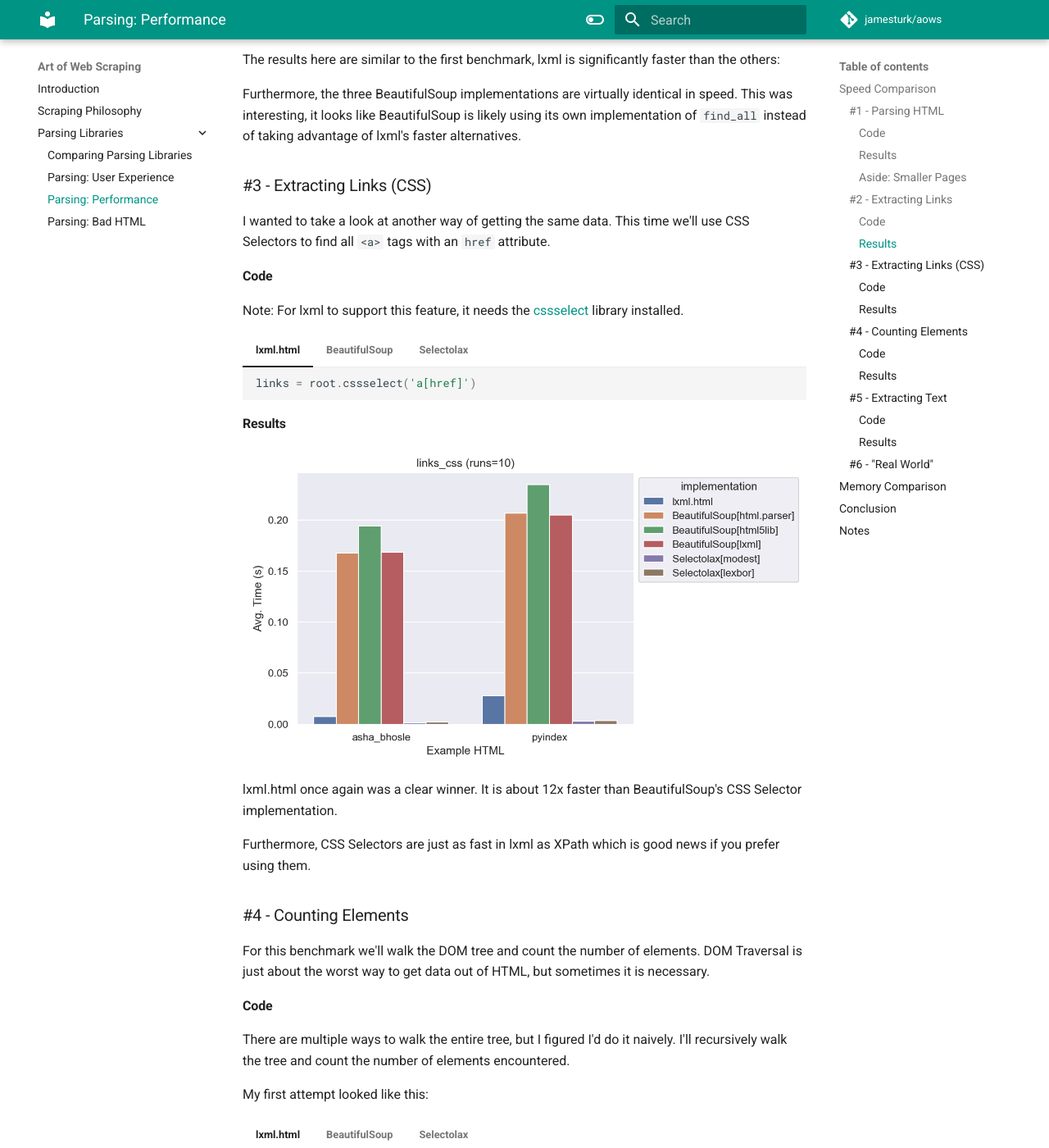
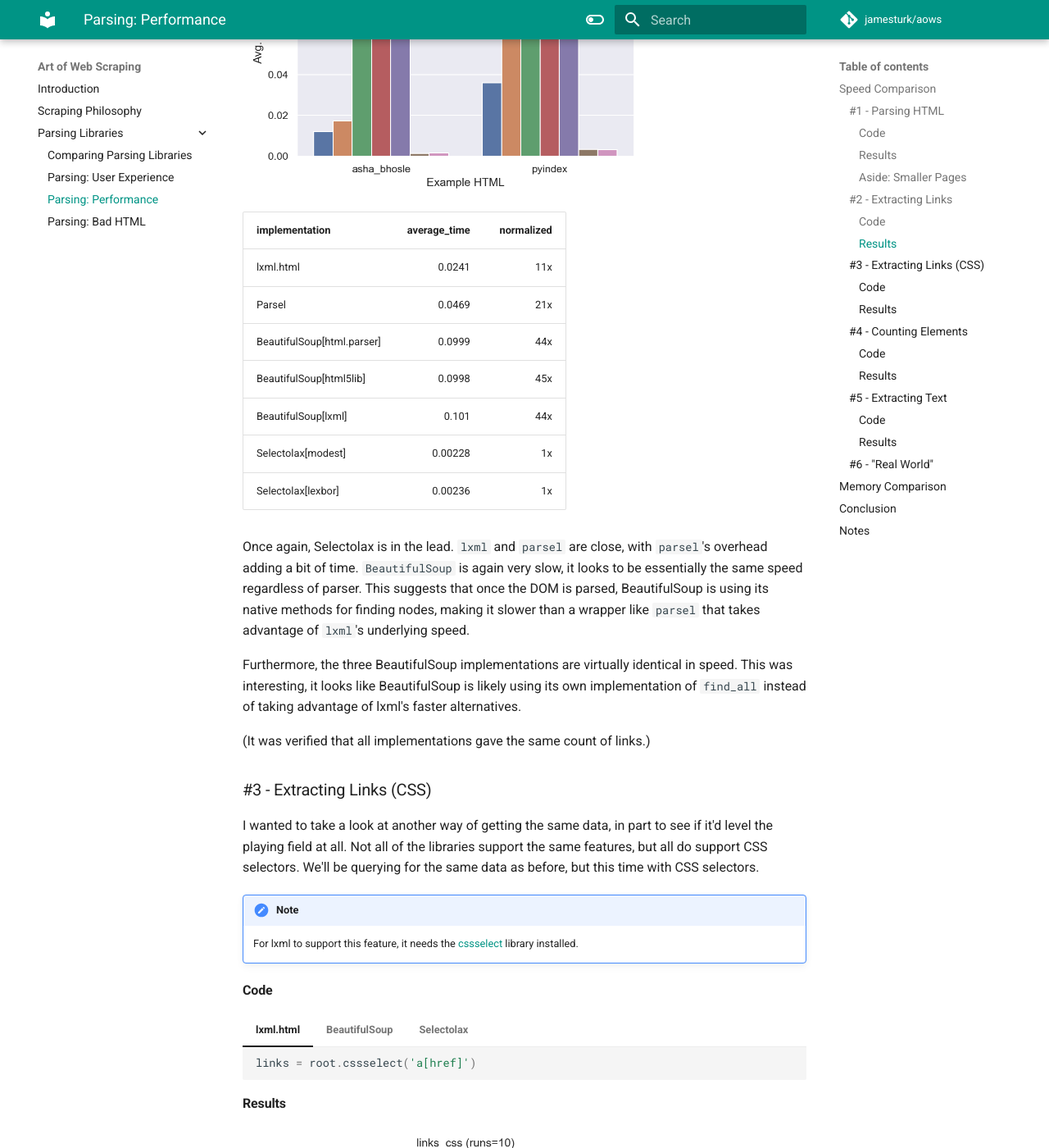
Before and after one commit to jamesturk/aows, an MkDocs documentation site: the page built from docs/parsing/performance.md, in a window 1280 px wide and 1400 px high, scrolled down 2775 px. Shown: the whole window at 82% size. Built offline with MkDocs 1.6.1 and Material for MkDocs 9.7.7, drawn with Linux system fonts in a browser that asks for light colours; comment, search, counter and statistics services are not loaded; some of the changed text lies outside the part shown.

Commit message:
lots of improvments to parsing.performance

````diff
--- a/docs/parsing/performance.md
+++ b/docs/parsing/performance.md
@@ -34,16 +34,19 @@ The initial parse of the HTML is likely the most expensive part of the scraping
 
 ![load_dom](/img/load_dom.png)
 
-As you can see looking at this final graph, lxml is significantly faster than the others.  Even when BeautifulSoup is using lxml as the parser, it is about 10x slower than using lxml directly. html5lib is about **20x slower** than lxml on parse_dom.
+| implementation             |   average_time |   normalized |
+|:---------------------------|---------------:|-------------:|
+| lxml.html                  |      0.09 s    |      4x      |
+| Parsel                     |      0.09 s    |      4x      |
+| BeautifulSoup[html.parser] |      1.27 s    |     51x      |
+| BeautifulSoup[html5lib]    |      2.47 s    |     98x      |
+| BeautifulSoup[lxml]        |      0.92 s    |     37x      |
+| Selectolax[modest]         |      0.03 s    |      1x      |
+| Selectolax[lexbor]         |      0.02 s    |      1x      |
 
-Relative Speeds:
-
-| Parser | Speed |
-| --- | --- |
-| lxml | 1.0 |
-| BeautifulSoup (lxml) | 7x |
-| BeautifulSoup (html.parser) | 9x |
-| BeautifulSoup (html5lib) | 20x |
+Selectolax is the winner here, both engines performed about 4x faster than lxml.html.
+Parsel, as expected, was about the same speed as lxml.html since it is a thin wrapper around it.
+BeautifulSoup was much slower, even when using lxml as the parser, it was about 10x slower than lxml.html alone. `html5lib` was about 20x slower than lxml.html, and nearly 100x slower than Selectolax.
 
 #### Aside: Smaller Pages
 
@@ -57,7 +60,7 @@ Parsing this page is so much faster than the larger more complex pages used for
 
 ### #2 - Extracting Links
 
-This benchmark uses each library to find all `<a>` tags with an `href` attribute.  This is a common task for scrapers.
+This benchmark uses each library to find all `<a>` tags with an `href` attribute.  This is a common task for scrapers and given the number of links on the two test pages, should be a good test of the libraries capabilities. The libraries have different ways of doing this, so I used the most natural way for each library based on their documentation.
 
 #### Code
 
@@ -84,17 +87,30 @@ This benchmark uses each library to find all `<a>` tags with an `href` attribute
 
 ![links_natural](/img/links_natural.png)
 
-The results here are similar to the first benchmark, lxml is significantly faster than the others:
+| implementation             |   average_time |   normalized |
+|:---------------------------|---------------:|-------------:|
+| lxml.html                  |     0.0241     |     11x      |
+| Parsel                     |     0.0469     |     21x      |
+| BeautifulSoup[html.parser] |     0.0999     |     44x      |
+| BeautifulSoup[html5lib]    |     0.0998     |     45x      |
+| BeautifulSoup[lxml]        |     0.101      |     44x      |
+| Selectolax[modest]         |     0.00228    |      1x      |
+| Selectolax[lexbor]         |     0.00236    |      1x      |
+
+Once again, Selectolax is in the lead. `lxml` and `parsel` are close, with `parsel`'s overhead adding a bit of time. `BeautifulSoup` is again very slow, it looks to be essentially the same speed regardless of parser. This suggests that once the DOM is parsed, BeautifulSoup is using its native methods for finding nodes, making it slower than a wrapper like `parsel` that takes advantage of `lxml`'s underlying speed.
 
 Furthermore, the three BeautifulSoup implementations are virtually identical in speed. This was interesting, it looks like BeautifulSoup is likely using its own implementation of `find_all` instead of taking advantage of lxml's faster alternatives.
 
+(It was verified that all implementations gave the same count of links.)
+
 ### #3 - Extracting Links (CSS)
 
-I wanted to take a look at another way of getting the same data. This time we'll use CSS Selectors to find all `<a>` tags with an `href` attribute.
+I wanted to take a look at another way of getting the same data, in part to see if it'd level the playing field at all. Not all of the libraries support the same features, but all do support CSS selectors. We'll be querying for the same data as before, but this time with CSS selectors.
+
+!!! note
+    For lxml to support this feature, it needs the [cssselect](https://pypi.org/project/cssselect/) library installed.
 
 #### Code
-
-Note: For lxml to support this feature, it needs the [cssselect](https://pypi.org/project/cssselect/) library installed.
 
 === "lxml.html"
 
@@ -116,77 +132,61 @@ Note: For lxml to support this feature, it needs the [cssselect](https://pypi.or
 
 ![links_css](/img/links_css.png)
 
-lxml.html once again was a clear winner.  It is about 12x faster than BeautifulSoup's CSS Selector implementation.
+| implementation             |   average_time |   normalized |
+|:---------------------------|---------------:|-------------:|
+| lxml.html                  |     0.0176     |      8x  |
+| Parsel                     |     0.0397     |     19x  |
+| BeautifulSoup[html.parser] |     0.181      |     86x  |
+| BeautifulSoup[html5lib]    |     0.207      |     99x  |
+| BeautifulSoup[lxml]        |     0.183      |     88x  |
+| Selectolax[modest]         |     0.00210    |      1x  |
+| Selectolax[lexbor]         |     0.00233    |      1x  |
 
-Furthermore, CSS Selectors are just as fast in lxml as XPath which is good news if you prefer using them.
+These results didn't change much, the main difference is that `BeautifulSoup` got about twice as slow.
+
+This did show that CSS Selectors are just as fast in lxml as XPath which is good news if you prefer using them.
+
+(It was verified that all implementations gave the same count of links.)
 
 ### #4 - Counting Elements
 
 For this benchmark we'll walk the DOM tree and count the number of elements.  DOM Traversal is just about the worst way to get data out of HTML, but sometimes it is necessary.
 
+!!! warning
+    `parsel` doesn't support direct DOM traversal.  It is possible to get child elements using XPath or CSS selectors, but it is drastically slower
+    and didn't feel like a fair comparison since it isn't an intended use case.
+
+    It is also possible to use `parsel` to get the underlying `lxml` object and use that to traverse the DOM. If you are using `parsel`
+    and need to do DOM traversal, this is the recommended approach.
+
 #### Code
-
-There are multiple ways to walk the entire tree, but I figured I'd do it naively.  I'll recursively walk the tree and count the number of elements encountered.
 
 My first attempt looked like this:
 
 === "lxml.html"
 
     ```python
-      elements = []
-      def count(element):
-          elements.append(element)
-          for child in element.getchildren():
-              count(child)
-      count(root)
+    all_elements = [e for e in root.iter()]
     ```
 === "BeautifulSoup"
 
     ```python
-      elements = []
-      def count(element):
-          # beautiful soup includes text nodes
-          # which we need to filter out
-          if isinstance(element, bs4.Tag):
-            elements.append(element)
-            for child in element.children:
-                count(child)
-      count(root)
+    # BeautifulSoup includes text nodes, which need to be excluded
+    all_elements = [e for e in root.recursiveChildGenerator() if isinstance(e, Tag)]
     ```
 === "Selectolax"
 
     ```python
-      elements = []
-      def count(element):
-          elements.append(element.tag)
-          for child in element.iter():
-              count(child)
-      count(root)
+    all_elements = [e for e in root.iter()]
     ```
 
+=== "Parsel"
 
-But when comparing the results to make sure the implementations were equivalent, I saw this:
-
-| example     |   BeautifulSoup[html.parser] |   BeautifulSoup[html5lib] |   BeautifulSoup[lxml] |   lxml.html |
-|:------------|-----------------------------:|--------------------------:|----------------------:|------------:|
-| asha_bhosle |                       97,786 |                    97,783 |                97,785 |      38,458 |
-| pyindex     |                       87,949 |                    87,973 |                87,947 |      34,944 |
-
-This was no good, lxml found less than half the number of elements that BeautifulSoup did.  Furthermore, BeautifulSoup wasn't consistent between parsers.
-
-After taking a look at a parsed tree, I realized that BeautifulSoup's `.children` returns text nodes. For parity, I altered the code to check if the element was an HTML tag, and if it wasn't, it would skip it.
-
-BeautifulSoup (revised):
-
-```python
-  elements = []
-  def count(element):
-      if isinstance(element, bs4.Tag):
-        elements.append(element)
-        for child in element.children:
-            count(child)
-  count(root)
-```
+    ```python
+    # Parsel doesn't support DOM traversal, but here's an
+    # example of how to get the underlying lxml object
+    all_elements = [e for e in root.root.iter()]
+    ```
 
 With this, the counts lined up much better:
 
@@ -195,14 +195,22 @@ With this, the counts lined up much better:
 | asha_bhosle |                       38,454 |                    38,454 |                38,454 |      38,453 |
 | pyindex     |                       34,945 |                    34,973 |                34,945 |      34,944 |
 
-
 There are still small differences, especially with html5lib.  We'll explore what kinds of differences exist when we look at the flexibility of the parsers.
 
 #### Results
 
 ![](/img/count_elements.png)
 
-Wow! BeautifulSoup wins, it is about 30% faster to do this traversal with BeautifulSoup. The difference here is of course much smaller, but I'd assumed we wouldn't see BeautifulSoup win any of these benchmarks by this point.
+| implementation             |   average_time |   normalized |
+|:---------------------------|---------------:|-------------:|
+| lxml.html                  |      0.0281    |      1.33x   |
+| BeautifulSoup[html.parser] |      0.0229    |      1.08x   |
+| BeautifulSoup[html5lib]    |      0.0248    |      1.17x   |
+| BeautifulSoup[lxml]        |      0.0221    |      1.04x   |
+| Selectolax[modest]         |      0.0212    |      1.00x   |
+| Selectolax[lexbor]         |      0.0239    |      1.13x   |
+
+The variance here is quite low.  All need to do roughly the same work, traversing an already-built tree of HTML nodes. `lxml.html` is actually the slowest here, but it seems unlikely node-traversal will be a bottleneck in any case.
 
 ### #5 - Extracting Text
 
@@ -238,18 +246,31 @@ For this benchmark in particular, we'll extract text from each of the `<ul>` tag
 
 ![](/img/extract_text.png)
 
-lxml.html averaged 7x faster.
+| implementation             |   average_time |   normalized |
+|:---------------------------|---------------:|-------------:|
+| lxml.html                  |     0.00938    |      1x      |
+| BeautifulSoup[html.parser] |     0.0508     |      5x  |
+| BeautifulSoup[html5lib]    |     0.0536     |      6x |
+| BeautifulSoup[lxml]        |     0.0506     |      5x |
+| Selectolax[modest]         |     0.0250     |      3x |
+| Selectolax[lexbor]         |     0.0237     |      2x |
 
-It is worth noting that the lengths here differed as well:
+Here `lxml` is the clear winner.  With fewer `<ul>` elements on the page, `selectolax` keeps up, but with the pyindex example the difference becomes more clear.
 
-| example     |   BeautifulSoup[html.parser] |   BeautifulSoup[html5lib] |   BeautifulSoup[lxml] |   lxml.html |
-|:------------|-----------------------------:|--------------------------:|----------------------:|------------:|
-| asha_bhosle |                         2270 |                      2282 |                  2270 |        2282 |
-| pyindex     |                       565339 |                    740069 |                565339 |      740069 |
+Additionally, BeautifulSoup[html.parser] and BeautifulSoup[lxml] get different results than the rest:
 
+| Libraries | Size of result for 'asha_bhosle' | Size of result for 'pyindex' |
+|:----------|---------------------------------:|-----------------------------:|
+| lxml.html, html5lib, and selectolax | 2,282 | 740,069 |
+| BeautifulSoup[html.parser] and BeautifulSoup[lxml] | 2,270 | 565,339 |
+
+This is a surprising result, and I'm not sure what's going on here yet.
+
+I'd expected different parse trees, but `html5lib`
 For the pyindex example it is notable that html5lib and lxml.html are finding about 200,000 more characters than the other parsers.
 It's also quite strange that BeautifulSoup's lxml parser is finding the same number of characters as the html.parser, and not `lxml.html`.
-It'll be worth revisiting this when we get to evaluating flexibility.
+
+I expect the next section where we look at flexibility will shed some light on this.
 
 ### #6 - "Real World"
 
@@ -330,8 +351,9 @@ All benchmarks were evaluated on a 2021 MacBook Pro with an Apple M1 Pro.
 | Python | 3.10.7 (installed via pyenv) |
 | BeautifulSoup | 4.11.1 |
 | cchardet  |  2.1.7 |
+| cssselect |  1.2.0 |
+| html5lib | 1.1 |
 | lxml | 4.9.1 |
-| cssselect |  1.2.0 |
 | selectolax | 0.3.11|
 
 According to the [Beautiful Soup docs](https://beautiful-soup-4.readthedocs.io/en/latest/#improving-performance) installing `cchardet` is recommended for performance. These tests were run with `cchardet` installed to ensure a fair comparison, though it did not make a noticable difference in performance.
--- a/pyproject.toml
+++ b/pyproject.toml
@@ -23,6 +23,7 @@ memray = "^1.5.0"
 mkdocs-material = "^8.5.11"
 selectolax = "^0.3.11"
 cchardet = "^2.1.7"
+parsel = "^1.7.0"
 
 
 [build-system]
````
Also changed, not shown: docs/parsing/bad_html.md (+10 -0 lines), docs/img/count_elements.png, docs/img/count_nodes.png (added), docs/img/extract_text.png, docs/img/links_css.png, docs/img/links_natural.png, docs/img/load_dom.png, 3 other files.
